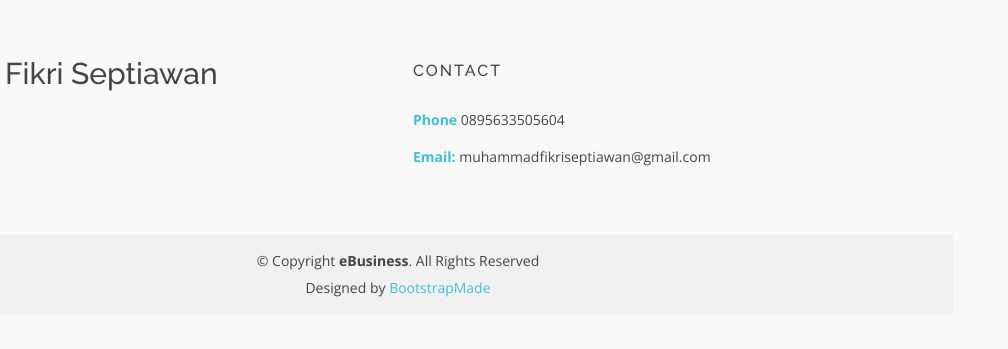
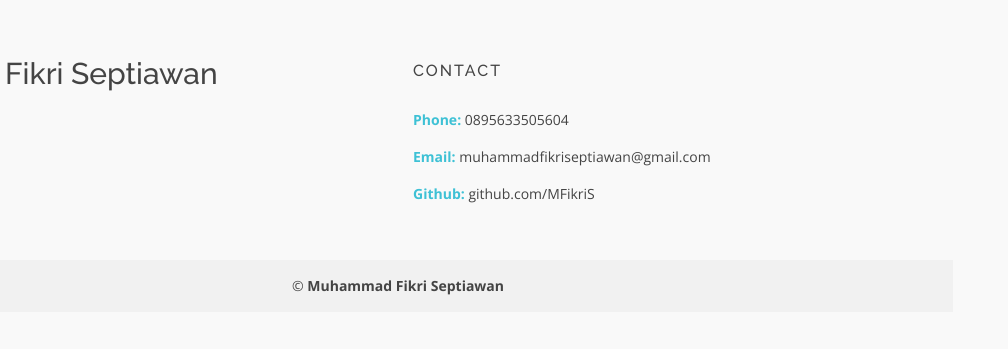
Before and after one commit to MFikriS/MFikriS.github.io, a plain HTML site: page index.html in a window 1280 px wide. Shown: the part 1876-2225 px from the top of the page, 272-1280 px from the left. Drawn offline with nearby package versions, Linux system fonts and the light colour scheme.

Commit message:
Update index.html

```diff
--- a/index.html
+++ b/index.html
@@ -294,8 +294,9 @@
               <div class="footer-head">
                 <h4>Contact</h4>
                 <div class="footer-contacts">
-                  <p><span>Phone</span> 0895633505604</p>
+                  <p><span>Phone:</span> 0895633505604</p>
                   <p><span>Email:</span> muhammadfikriseptiawan@gmail.com</p>
+                  <p><span>Github:</span> github.com/MFikriS</p>
                 </div>
               </div>
             </div>
@@ -310,18 +311,9 @@
           <div class="col-md-12 col-sm-12 col-xs-12">
             <div class="copyright text-center">
               <p>
-                &copy; Copyright <strong>eBusiness</strong>. All Rights Reserved
+                &copy; <strong>Muhammad Fikri Septiawan</strong>
               </p>
-            </div>
-            <div class="credits">
-              <!--
-                All the links in the footer should remain intact.
-                You can delete the links only if you purchased the pro version.
-                Licensing information: https://bootstrapmade.com/license/
-                Purchase the pro version with working PHP/AJAX contact form: https://bootstrapmade.com/buy/?theme=eBusiness
-              -->
-              Designed by <a href="https://bootstrapmade.com/">BootstrapMade</a>
-            </div>
+            </div
           </div>
         </div>
       </div>
@@ -343,8 +335,6 @@
   <script src="lib/appear/jquery.appear.js"></script>
   <script src="lib/isotope/isotope.pkgd.min.js"></script>
 
-  <!-- Contact Form JavaScript File -->
-  <script src="contactform/contactform.js"></script>
 
   <script src="js/main.js"></script>
 </body>
```
